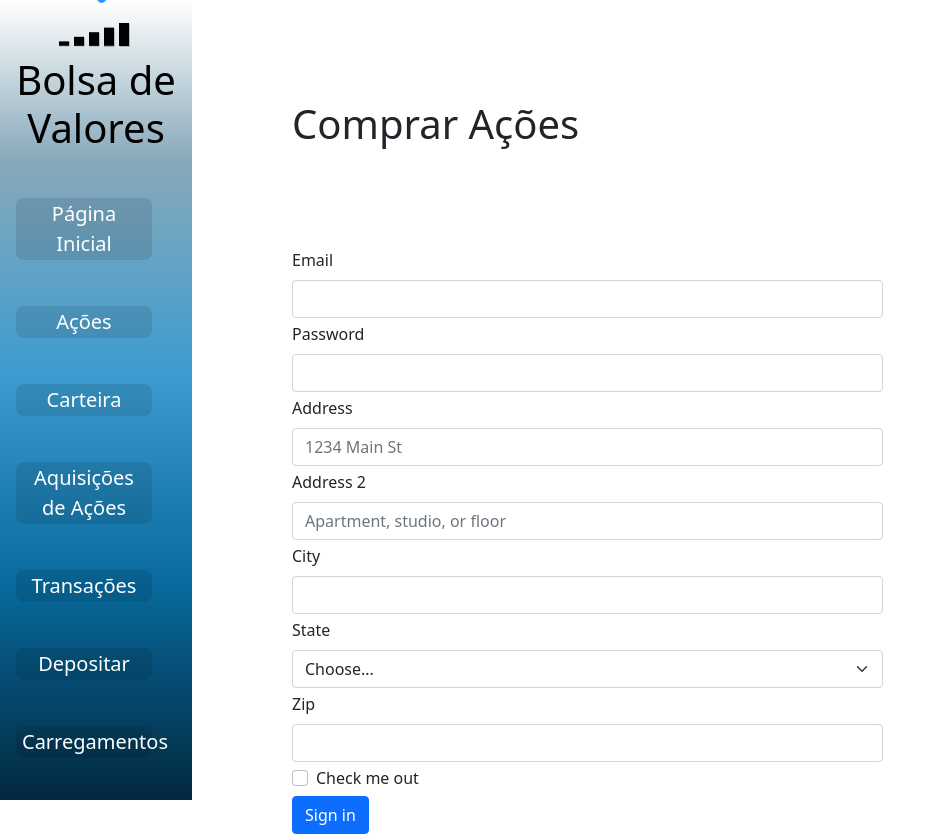
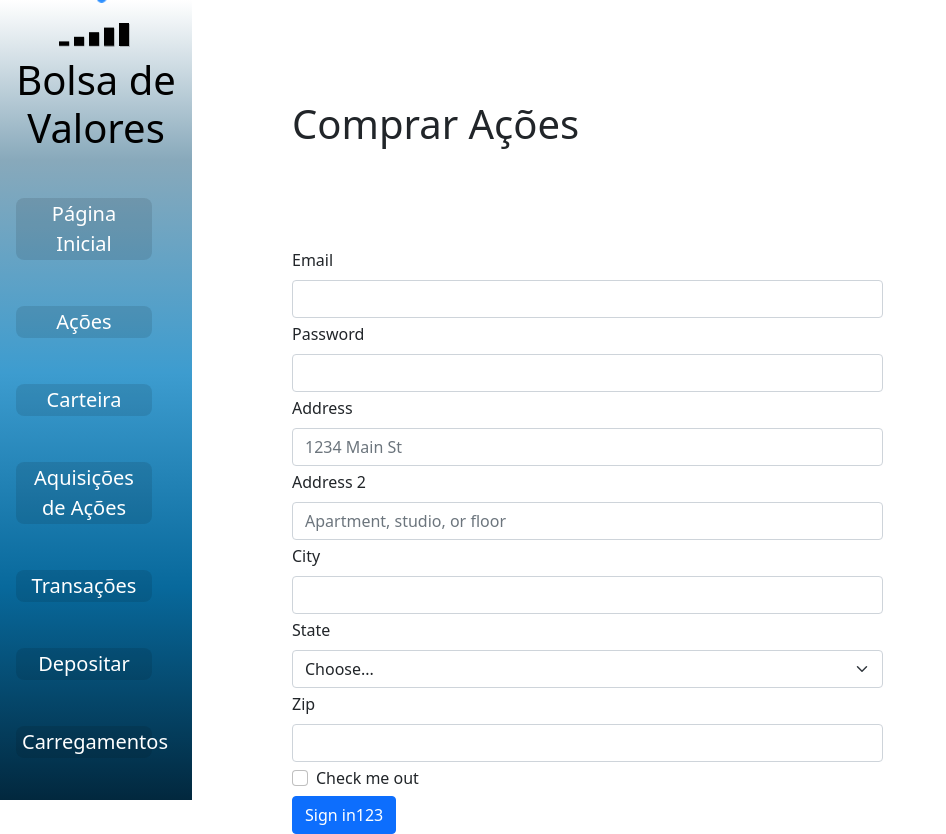
Before and after one commit to magspeixoto/tp-pw2, an Angular app: page / in a window 1280 px wide. Shown: the whole page, without its empty margins (0-946 px from the left). Built offline with nearby package versions, Linux system fonts and the light colour scheme.

Commit message:
testeAfonso

```diff
--- a/angular.json
+++ b/angular.json
@@ -96,5 +96,8 @@
         }
       }
     }
+  },
+  "cli": {
+    "analytics": "f1b838ec-2334-4265-b878-bdaa2443573e"
   }
 }
--- a/src/app/comprar-acoes/comprar-acoes.component.html
+++ b/src/app/comprar-acoes/comprar-acoes.component.html
@@ -44,7 +44,7 @@
       </div>
     </div>
     <div class="col-md-8">
-      <button type="submit" class="btn btn-primary">Sign in</button>
+      <button type="submit" class="btn btn-primary">Sign in123</button>
     </div>
   </form>
 </div>
```
